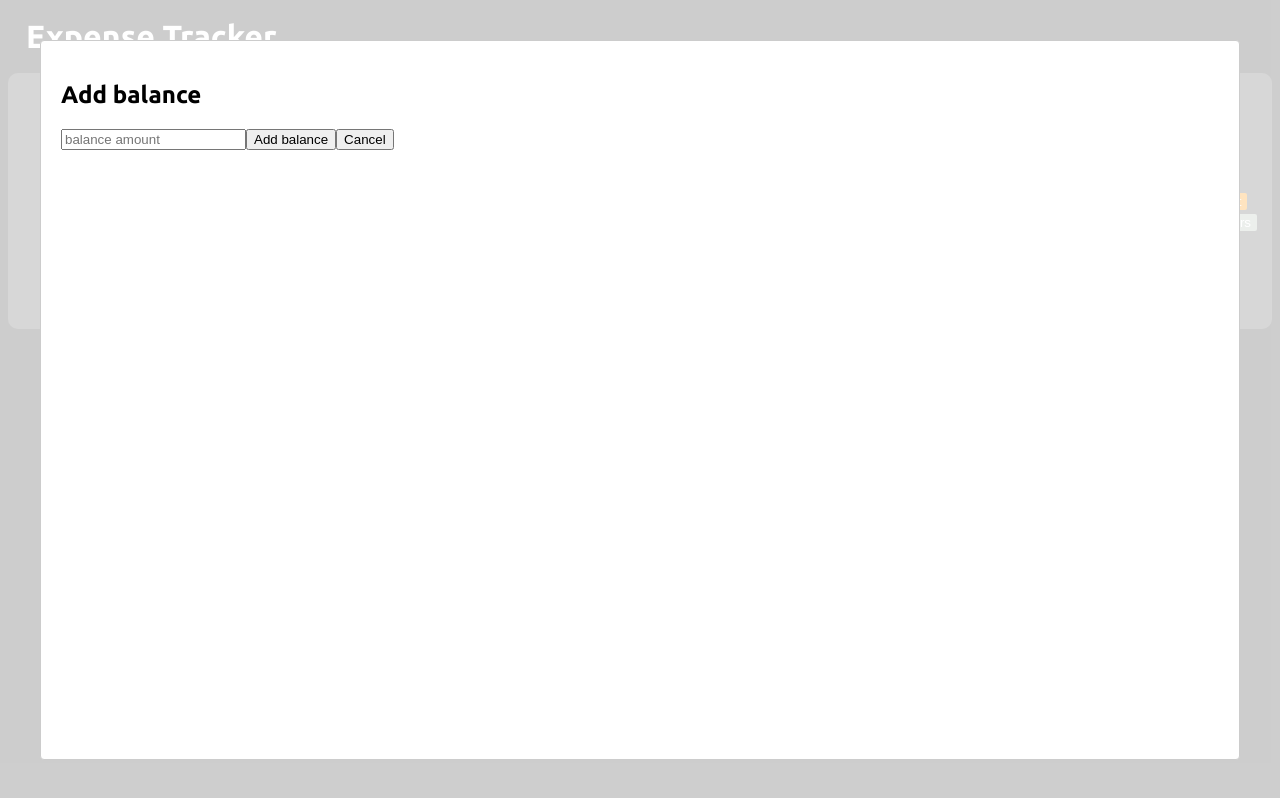
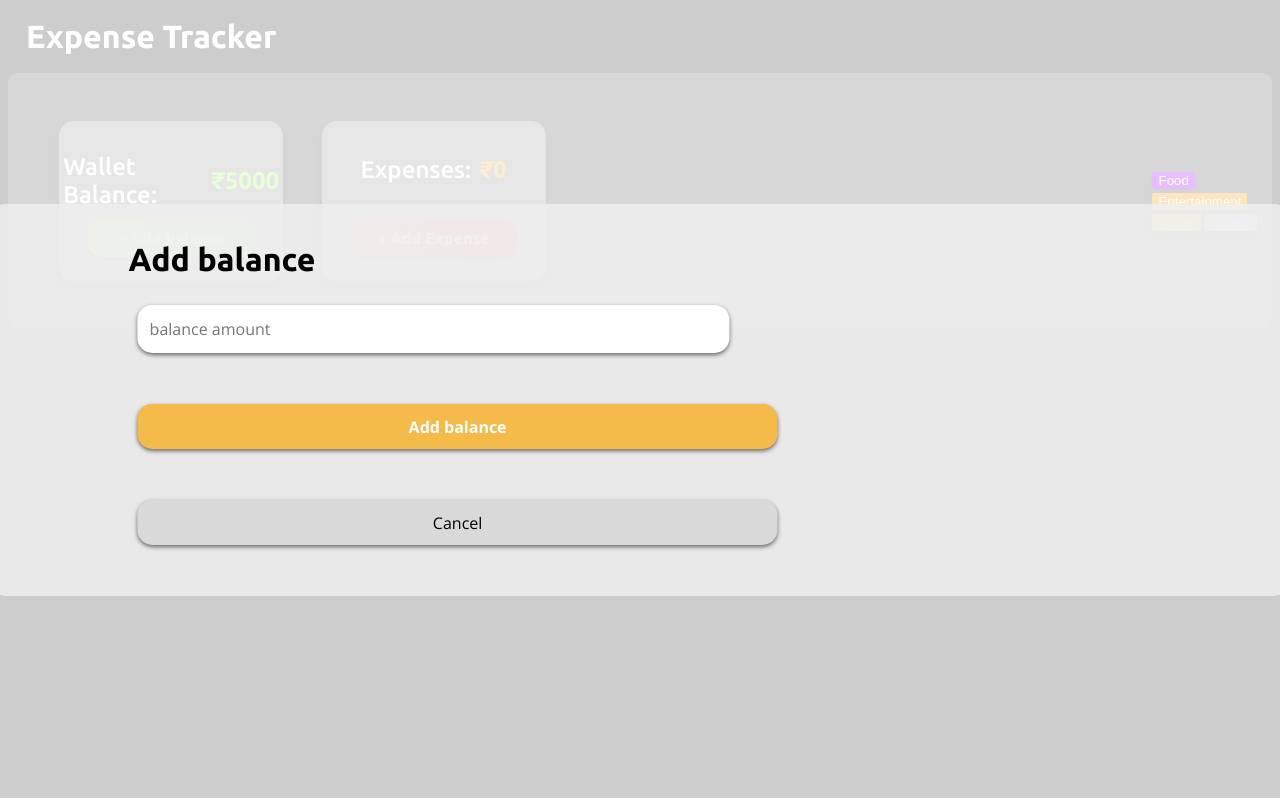
Before and after one commit to GautamKannoujiya58/ExpenseTracker, a React (Vite) app in the folder expensetracker/: page / in a window 1280 px wide. Both pictures are taken after a click on the button "+ Add balance". Built offline with nearby package versions, Linux system fonts and the light colour scheme.

Commit message:
All styling for Modal component done

```diff
--- a/expensetracker/src/MainPage/ExpenseTracker.jsx
+++ b/expensetracker/src/MainPage/ExpenseTracker.jsx
@@ -124,7 +124,7 @@ function ExpenseTracker() {
     }
     setBalance((prev) => prev + Number(addedBalance));
     closeModal();
-    enqueueSnackbar(`Balance ${balance} added successfully`, {
+    enqueueSnackbar(`₹${addedBalance} added successfully`, {
       variant: "success",
       autoHideDuration: 2000,
     });
--- a/expensetracker/src/components/ModalComponent/AddExpenseForm/AddExpenseForm.jsx
+++ b/expensetracker/src/components/ModalComponent/AddExpenseForm/AddExpenseForm.jsx
@@ -1,5 +1,6 @@
 import Modal from "react-modal";
 import PropTypes from "prop-types";
+import styles from "./AddExpenseForm.module.css";
 function AddExpenseForm({
   modalIsOpen,
   closeModal,
@@ -11,9 +12,17 @@ function AddExpenseForm({
   return (
     <>
       {buttonId === "addExpense" ? (
-        <Modal isOpen={modalIsOpen} onRequestClose={closeModal}>
+        <Modal
+          className={styles.addExpenseForm}
+          isOpen={modalIsOpen}
+          onRequestClose={closeModal}
+        >
           <h2>Add Expense</h2>
-          <form onSubmit={handleExpenseSubmit}>
+
+          <form
+            className={styles.addExpenseFormDiv}
+            onSubmit={handleExpenseSubmit}
+          >
             <input
               name="title"
               placeholder="title"
@@ -67,9 +76,16 @@ function AddExpenseForm({
           </form>
         </Modal>
       ) : (
-        <Modal isOpen={modalIsOpen} onRequestClose={closeModal}>
+        <Modal
+          className={styles.addExpenseForm}
+          isOpen={modalIsOpen}
+          onRequestClose={closeModal}
+        >
           <h2>Edit Expense</h2>
-          <form onSubmit={handleExpenseSubmit}>
+          <form
+            className={styles.addExpenseFormDiv}
+            onSubmit={handleExpenseSubmit}
+          >
             <input
               name="title"
               placeholder="title"
--- a/expensetracker/src/components/ModalComponent/AddExpenseForm/AddExpenseForm.module.css
+++ b/expensetracker/src/components/ModalComponent/AddExpenseForm/AddExpenseForm.module.css
@@ -0,0 +1,128 @@
+button {
+  cursor: pointer;
+  box-shadow: 0 2px 4px #484747cc;
+  transition: box-shadow 0.2s ease;
+}
+input {
+  box-shadow: 0 2px 4px #484747cc; /* Shadow just beneath the button */
+  transition: box-shadow 0.2s ease; /* Smooth shadow transition */
+}
+select {
+  box-shadow: 0 2px 4px #484747cc;
+  transition: box-shadow 0.2s ease;
+}
+
+.addExpenseForm {
+  position: fixed; /*Use fixed positioning */
+  top: 50%; /*Position from the top */
+  left: 50%; /*Position from the left */
+  transform: translate(-50%, -50%); /*Move to center */
+  width: 28vw; /*Set width */
+  height: 18vh; /*Set height */
+  border-radius: 15px; /*Rounded corners */
+  background-color: #efefefd9; /*Background color */
+}
+
+.addExpenseForm {
+  width: 27vw;
+  height: 33.5vh;
+  border-radius: 15px;
+  background-color: #efefefd9;
+}
+.addExpenseForm h2 {
+  width: 9vw;
+  height: 3.5vh;
+  font-family: "Ubuntu", sans-serif;
+  font-weight: 700;
+  font-size: 4vh;
+  white-space: nowrap;
+  padding-left: 1.5vw;
+}
+.addExpenseFormDiv {
+  display: grid;
+  grid-template-columns: 1fr 1fr;
+  grid-gap: 20px;
+  align-items: center;
+  justify-content: space-between;
+  padding: 1.5vw;
+  padding-top: 0;
+}
+.addExpenseForm input {
+  width: 10vw;
+  height: 5vh;
+  border-radius: 15px;
+  font-family: "Open Sans", sans-serif;
+  font-weight: 400;
+  font-size: 16px;
+  color: #919191;
+  border-style: none;
+  padding: 4px;
+  padding-left: 12px;
+}
+.addExpenseFormDiv button {
+  width: 10vw;
+  min-height: 5.6vh;
+  border-radius: 15px;
+  background-color: #f4bb4a;
+  font-family: "Open Sans", sans-serif;
+  font-weight: 400;
+  font-size: 16px;
+  color: #ffffff;
+  border-style: none;
+  padding: 4px;
+}
+.addExpenseFormDiv button:nth-of-type(2) {
+  background-color: #d9d9d9;
+  color: #000000;
+  font-weight: 400;
+  width: 7vw;
+}
+.addExpenseForm select {
+  width: 11vw;
+  height: 5vh;
+  border-radius: 15px;
+  font-family: "Open Sans", sans-serif;
+  font-weight: 400;
+  font-size: 16px;
+  color: #000000;
+  border-style: none;
+  padding: 4px;
+}
+.addExpenseForm select option {
+  color: #000000;
+}
+
+@media only screen and (max-width: 600px) {
+  .addExpenseForm {
+    width: 80vw;
+    height: auto;
+    padding: 2vw;
+  }
+  .addExpenseFormDiv input {
+    width: 28vw;
+  }
+  .addExpenseFormDiv button {
+    height: auto;
+    width: auto;
+  }
+  .addExpenseForm select {
+    width: 32vw;
+    font-size: 12px;
+  }
+}
+@media only screen and (max-width: 1300px) {
+  .addExpenseForm {
+    width: auto;
+    height: auto;
+  }
+  .addExpenseFormDiv input {
+    width: 28vw;
+  }
+  .addExpenseFormDiv button {
+    height: auto;
+    width: auto;
+  }
+  .addExpenseForm select {
+    width: auto;
+  }
+}
--- a/expensetracker/src/components/ModalComponent/ModalForm/ModalForm.jsx
+++ b/expensetracker/src/components/ModalComponent/ModalForm/ModalForm.jsx
@@ -1,6 +1,7 @@
 import Modal from "react-modal";
 import AddExpenseForm from "../AddExpenseForm/AddExpenseForm";
 import PropTypes from "prop-types";
+import styles from "./ModalForm.module.css";
 function ModalForm({
   modalIsOpen,
   closeModal,
@@ -16,8 +17,13 @@ function ModalForm({
   return (
     <>
       {buttonId === "addBalance" ? (
-        <Modal isOpen={modalIsOpen} onRequestClose={closeModal}>
+        <Modal
+          className={styles.addModal}
+          isOpen={modalIsOpen}
+          onRequestClose={closeModal}
+        >
           <h2>Add balance</h2>
+          <div className={styles.addBalanceForm}>
             <form onSubmit={handleBalanceSubmit}>
               <input
                 type="number"
@@ -29,6 +35,7 @@ function ModalForm({
               <button type="submit">Add balance</button>
               <button onClick={closeModal}>Cancel</button>
             </form>
+          </div>
         </Modal>
       ) : (
         <AddExpenseForm
--- a/expensetracker/src/components/ModalComponent/ModalForm/ModalForm.module.css
+++ b/expensetracker/src/components/ModalComponent/ModalForm/ModalForm.module.css
@@ -0,0 +1,149 @@
+.addModal {
+  position: fixed; /*Use fixed positioning */
+  top: 50%; /* Position from the top */
+  left: 50%; /* Position from the left */
+  transform: translate(-50%, -50%); /* Move to center */
+  /* display: flex; */
+  /* flex-direction: column; */
+  /* align-items: start; Center the content inside the modal */
+  /* justify-content: space-between; */
+  width: 28vw; /* Set width */
+  height: 18vh; /* Set height */
+  border-radius: 15px; /* Rounded corners */
+  background-color: #efefefd9; /* Background color */
+
+  /* padding: 20px; /* Add padding for content */
+}
+
+.addModal h2 {
+  width: 9vw;
+  height: 3.5vh;
+  font-family: "Ubuntu", sans-serif;
+  font-weight: 700;
+  font-size: 4vh;
+  white-space: nowrap;
+  padding-left: 1.5vw;
+}
+
+.addBalanceForm {
+  /* display: flex;
+  align-items: center;
+  justify-content: start;
+  flex-wrap: nowrap; */
+  margin-left: 1.5vw;
+  /* height: auto;
+  width: auto; */
+}
+
+.addBalanceForm input {
+  width: 10vw;
+  height: 5vh;
+  border-radius: 15px;
+  font-family: "Open Sans", sans-serif;
+  font-weight: 400;
+  font-size: 16px;
+  color: #919191;
+  border-style: none;
+  padding: 4px;
+  padding-left: 12px;
+  margin-right: 12px;
+}
+input[type="number"]::-webkit-inner-spin-button,
+input[type="number"]::-webkit-outer-spin-button {
+  -webkit-appearance: none;
+}
+
+.addBalanceForm button:nth-of-type(1) {
+  width: 7vw;
+  min-height: 5.6vh;
+  border-radius: 15px;
+  background-color: #f4bb4a;
+  font-family: "Open Sans", sans-serif;
+  font-weight: 700;
+  font-size: 16px;
+  color: #ffffff;
+  border-style: none;
+  padding: 4px;
+  margin-right: 12px;
+  cursor: pointer;
+}
+.addBalanceForm button:nth-of-type(2) {
+  width: 5.6vw;
+  height: 5.6vh;
+  border-radius: 15px;
+  background-color: #d9d9d9;
+  font-family: "Open Sans", sans-serif;
+  font-weight: 400;
+  font-size: 16px;
+  color: #000000;
+  border-style: none;
+  padding: 4px;
+  margin-right: 12px;
+  cursor: pointer;
+}
+/*
+  */
+@media only screen and (max-width: 1300px) {
+  /* .addBalanceForm {
+    display: flex;
+    flex-direction: column;
+    justify-content: space-between;
+    height: auto;
+    width: 100vw;
+  } */
+  .addModal {
+    /* margin-left: 20px; */
+    width: auto;
+    height: auto;
+  }
+  .addModal h2 {
+    padding: 10px;
+    margin-left: 10vw;
+  }
+
+  .addBalanceForm form {
+    display: flex;
+    flex-direction: column;
+    width: 100vw;
+    margin: 0; /* Reset form margin */
+    padding: 0; /* Reset padding */
+  }
+  .addBalanceForm input {
+    width: 45vw;
+    margin-left: 10vw;
+    margin-bottom: 4vw;
+  }
+  .addBalanceForm button:nth-of-type(1) {
+    width: 50vw;
+    margin-left: 10vw;
+    margin-bottom: 4vw;
+  }
+  .addBalanceForm button:nth-of-type(2) {
+    width: 50vw;
+    margin-left: 10vw;
+    margin-bottom: 4vw;
+  }
+  /* .addModal {
+    width: 80vw;
+    /* height: auto; */
+  /* padding: 8vw; */
+  /* } */
+  /* .addBalanceForm {
+    flex-direction: column;
+    flex-wrap: nowrap;
+  } */
+  /* .addBalanceForm input {
+    width: 50px;
+  } */
+}
+/* @media only screen and (max-width: 1300px) {
+  .addModal {
+    width: 350px;
+    height: 250px;
+  }
+  .addBalanceForm form {
+    display: flex;
+    flex-direction: column;
+    width: 100vw;
+  }
+} */
--- a/expensetracker/src/components/RecentTransactions/RecentTransactions.module.css
+++ b/expensetracker/src/components/RecentTransactions/RecentTransactions.module.css
@@ -14,10 +14,9 @@
 .recentMainDiv {
   display: flex;
   margin: auto;
-  /* margin-top: 16vh; */
   justify-content: space-between;
   width: 70vw;
-  gap: 8vw;
+  /* gap: 8vw; */
 }
 
 .recentTransactionsDiv {
@@ -95,8 +94,8 @@
   border-radius: 50px;
   padding: 4px;
   margin: 4px;
-  box-shadow: 0 4px 10px #484747cc; /* Shadow just beneath the button */
-  transition: box-shadow 0.3s ease; /* Smooth shadow transition */
+  box-shadow: 0 2px 10px #484747cc; /* Shadow just beneath the button */
+  transition: box-shadow 0.2s ease; /* Smooth shadow transition */
   cursor: pointer;
 }
 .editDeleteDiv button:nth-of-type(2) {
@@ -145,6 +144,9 @@
   color: #ffffff;
 }
 @media only screen and (max-width: 900px) {
+  .headingsDiv {
+    margin-top: -12vh;
+  }
   .recentMainDiv {
     flex-direction: column;
     margin: auto;
--- a/expensetracker/src/components/TopExpenses/TopExpenses.module.css
+++ b/expensetracker/src/components/TopExpenses/TopExpenses.module.css
@@ -1,5 +1,5 @@
 .topExpensesMainDiv {
-  width: auto;
+  width: 24vw;
   height: auto;
   border-radius: 15px;
   background-color: #ffffff;
```
Also changed, not shown: expensetracker/src/components/TopExpenses/TopExpenses.jsx (+0 -16 lines). Lines whose indentation alone changed are shown as unchanged.
